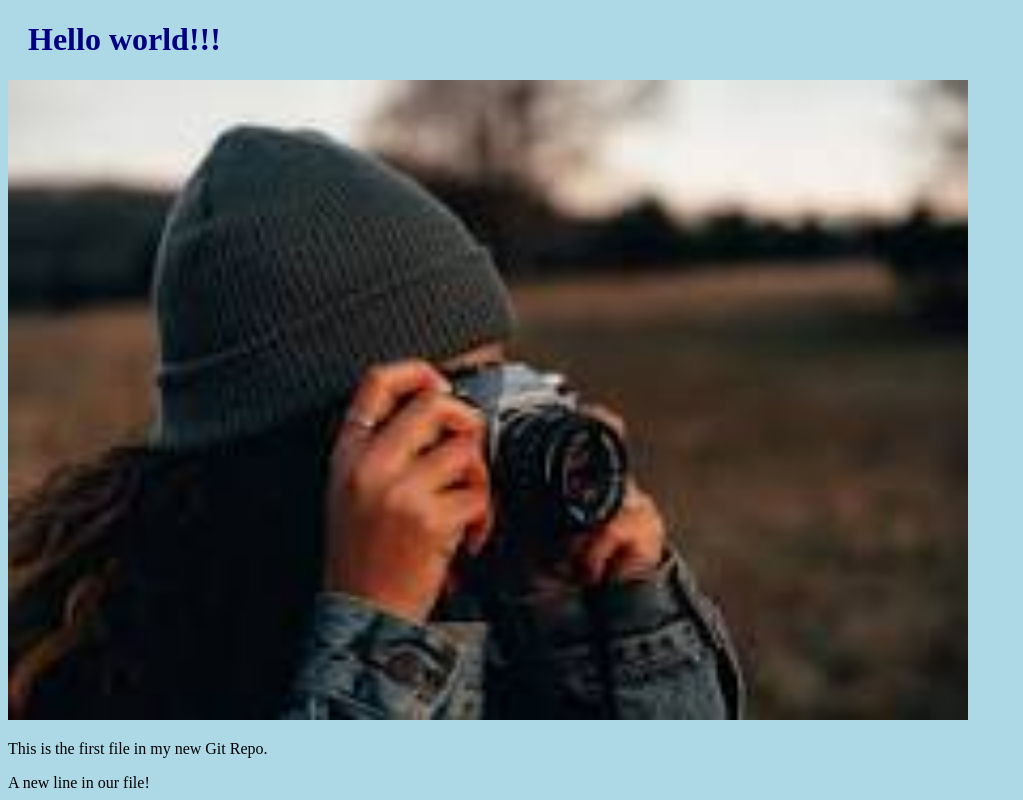
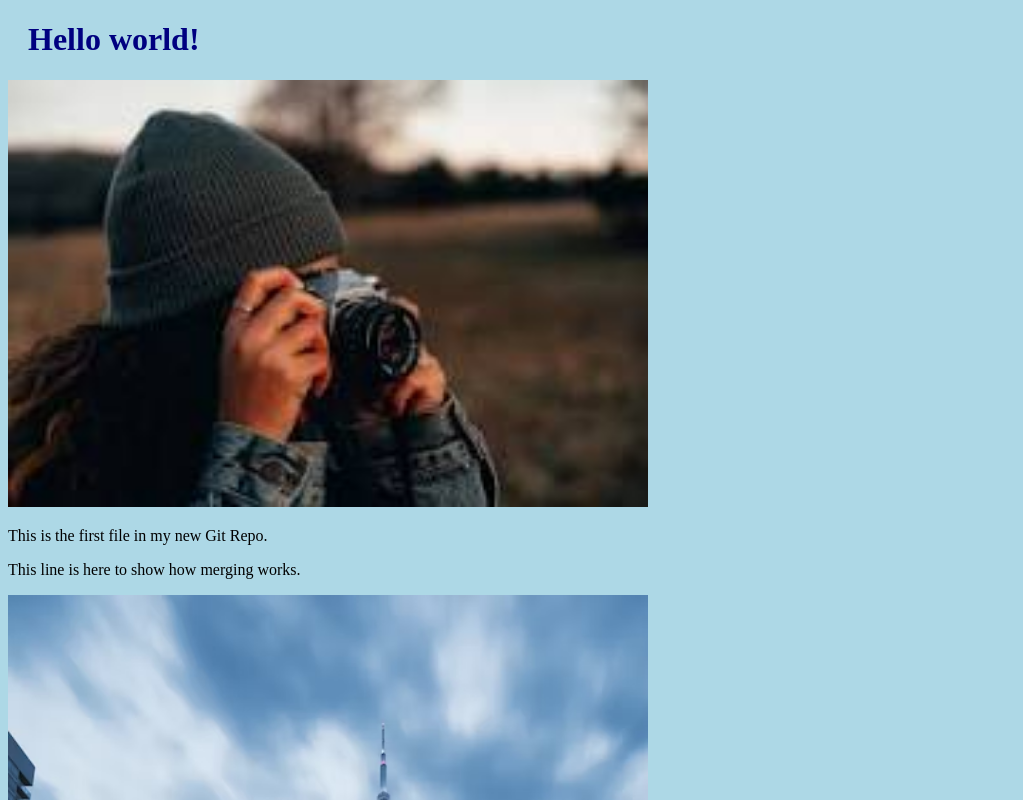
Before and after one commit to gvamsymohan/hello-world, a plain HTML site: page index.html in a window 1280 px wide. Shown: the top 800 px of the page, without its empty margins (0-1023 px from the left). Drawn offline with Linux system fonts and the light colour scheme.

Commit message:
Updated index.html. Resized image

```diff
--- a/index.html
+++ b/index.html
@@ -6,10 +6,10 @@
 </head>
 <body>
 
-<h1>Hello world!!!</h1>
-<div><img src="img_hello_world.jpg" alt="Hello World from Space" style="width:100%;max-width:960px"></div>
+<h1>Hello world!</h1>
+<div><img src="img_hello_world.jpg" alt="Hello World from Space" style="width:100%;max-width:640px"></div>
 <p>This is the first file in my new Git Repo.</p>
-<p>A new line in our file!</p>
+<p>This line is here to show how merging works.</p>
 <div><img src="img_hello_git.jpg" alt="Hello Git" style="width:100%;max-width:640px"></div>
 
 </body>
```
